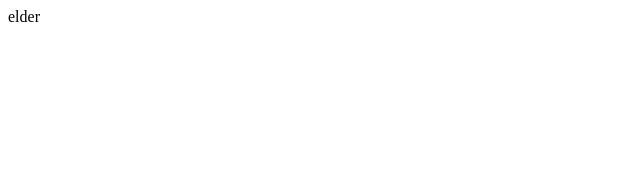
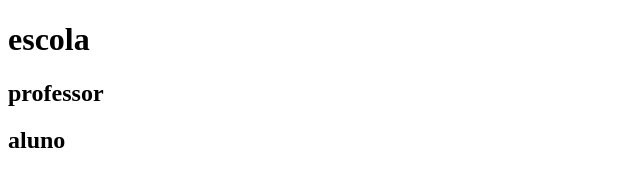
Before and after one commit to LucianaDS/site, a plain HTML site: page index.html in a window 1280 px wide. Shown: the whole page, without its empty margins (0-640 px from the left). Drawn offline with Linux system fonts and the light colour scheme.

Commit message:
Add files via upload

```diff
--- a/index.html
+++ b/index.html
@@ -5,9 +5,13 @@
     <meta http-equiv="X-UA-Compatible" content="IE=edge">
     <meta name="viewport" content="width=device-width, initial-scale=1.0">
     <title>Document</title>
+    <link rel="stylesheet" href="style.css">
 </head>
 <body>
-    elder
-
+</body>
+ <h1>escola</h1>
+ <h2>professor</h2>
+ <h2>aluno</h2>
+   <ul>
 </body>
 </html>
```
